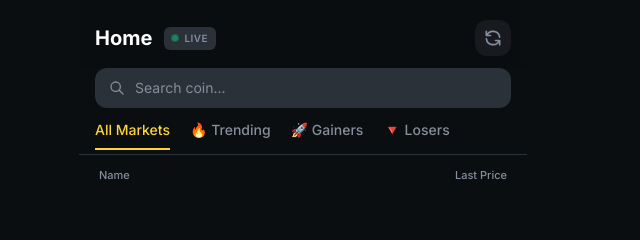
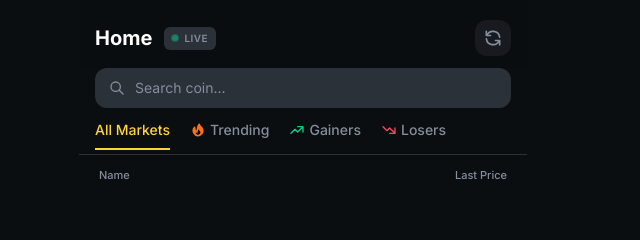
Before and after one commit to kindamirdeveloper-code/crypto-app, a plain HTML site: page index.html in a window 1280 px wide. Shown: the top 240 px of the page, 337-977 px from the left. Drawn offline with nearby package versions, Linux system fonts and the light colour scheme; no server answers.

Commit message:
Update index.html

```diff
--- a/index.html
+++ b/index.html
@@ -95,10 +95,19 @@
 
             <!-- Categories Sub-Nav -->
             <div class="flex space-x-5 px-4 mb-3 overflow-x-auto pb-1 scrollbar-hide text-sm font-medium border-b border-[#2b3139]">
-                <button onclick="setCategory('all')" id="cat-all" class="cat-btn text-[#fcd535] border-b-2 border-[#fcd535] pb-2 whitespace-nowrap transition-colors">All Markets</button>
-                <button onclick="setCategory('trending')" id="cat-trending" class="cat-btn text-[#848e9c] border-b-2 border-transparent pb-2 whitespace-nowrap transition-colors flex items-center gap-1">🔥 Trending</button>
-                <button onclick="setCategory('gainers')" id="cat-gainers" class="cat-btn text-[#848e9c] border-b-2 border-transparent pb-2 whitespace-nowrap transition-colors flex items-center gap-1">🚀 Gainers</button>
-                <button onclick="setCategory('losers')" id="cat-losers" class="cat-btn text-[#848e9c] border-b-2 border-transparent pb-2 whitespace-nowrap transition-colors flex items-center gap-1">🔻 Losers</button>
+                <button onclick="setCategory('all')" id="cat-all" class="cat-btn text-[#fcd535] border-b-2 border-[#fcd535] pb-2 whitespace-nowrap transition-colors flex items-center gap-1">All Markets</button>
+                <button onclick="setCategory('trending')" id="cat-trending" class="cat-btn text-[#848e9c] border-b-2 border-transparent pb-2 whitespace-nowrap transition-colors flex items-center gap-1">
+                    <svg class="w-4 h-4 text-orange-500" fill="currentColor" viewBox="0 0 20 20"><path fill-rule="evenodd" d="M12.395 2.553a1 1 0 00-1.45-.385c-.345.23-.614.558-.822.88-.214.33-.403.713-.57 1.116-.334.804-.614 1.768-.84 2.734a31.365 31.365 0 00-.613 3.58 2.64 2.64 0 01-.945-1.067c-.328-.68-.398-1.534-.398-2.654A1 1 0 005.05 6.05 6.981 6.981 0 003 11a7 7 0 1011.95-4.95c-.592-.591-.98-.985-1.348-1.467-.363-.476-.724-1.063-1.207-2.03zM12.12 15.12A3 3 0 017 13s.879.5 2.5.5c0-1 .5-4 1.25-4.5.5 1 .786 1.293 1.371 1.879A2.99 2.99 0 0113 13a2.99 2.99 0 01-.879 2.121z" clip-rule="evenodd"></path></svg>
+                    Trending
+                </button>
+                <button onclick="setCategory('gainers')" id="cat-gainers" class="cat-btn text-[#848e9c] border-b-2 border-transparent pb-2 whitespace-nowrap transition-colors flex items-center gap-1">
+                    <svg class="w-4 h-4 text-[#0ecb81]" fill="none" stroke="currentColor" viewBox="0 0 24 24"><path stroke-linecap="round" stroke-linejoin="round" stroke-width="2" d="M13 7h8m0 0v8m0-8l-8 8-4-4-6 6"></path></svg>
+                    Gainers
+                </button>
+                <button onclick="setCategory('losers')" id="cat-losers" class="cat-btn text-[#848e9c] border-b-2 border-transparent pb-2 whitespace-nowrap transition-colors flex items-center gap-1">
+                    <svg class="w-4 h-4 text-[#f6465d]" fill="none" stroke="currentColor" viewBox="0 0 24 24"><path stroke-linecap="round" stroke-linejoin="round" stroke-width="2" d="M13 17h8m0 0v-8m0 8l-8-8-4 4-6-6"></path></svg>
+                    Losers
+                </button>
             </div>
 
             <!-- List Header -->
@@ -266,10 +275,8 @@
             const search = searchInputElem ? searchInputElem.value.toLowerCase() : '';
             const focusedElementId = document.activeElement ? document.activeElement.id : '';
 
-            // اول جستجو را اعمال می‌کنیم
             let filtered = coins.filter(c => c.symbolClean.toLowerCase().includes(search) || c.fullName.toLowerCase().includes(search));
 
-            // سپس فیلتر دسته‌بندی را اعمال می‌کنیم
             if (currentCategory === 'trending') {
                 filtered = filtered.sort((a, b) => b.quoteVolume - a.quoteVolume).slice(0, 20);
             } else if (currentCategory === 'gainers') {
```
